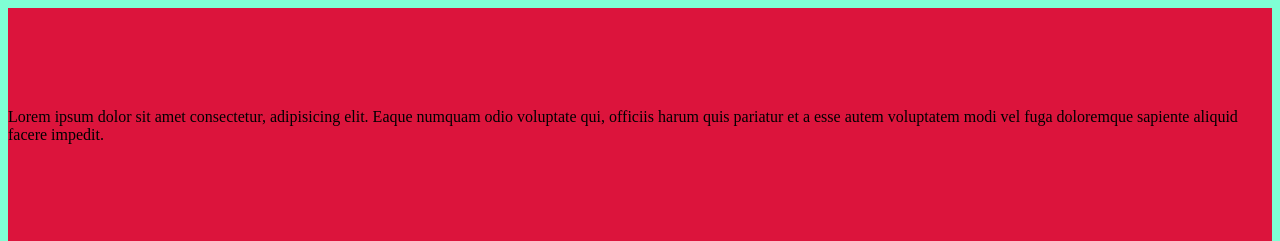
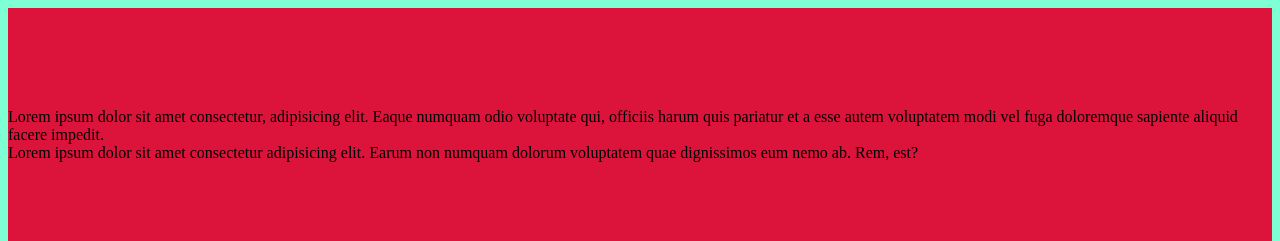
Before and after one commit to Nikolaus-B/tutorial-project, a website built with Vite: page src/index.html in a window 1280 px wide. Shown: the top 241 px of the page. Built offline with nearby package versions, Linux system fonts and the light colour scheme.

Commit message:
Update header.html

```diff
--- a/src/partials/header.html
+++ b/src/partials/header.html
@@ -4,4 +4,8 @@
     voluptate qui, officiis harum quis pariatur et a esse autem voluptatem modi
     vel fuga doloremque sapiente aliquid facere impedit.
   </p>
+  <p>
+    Lorem ipsum dolor sit amet consectetur adipisicing elit. Earum non numquam
+    dolorum voluptatem quae dignissimos eum nemo ab. Rem, est?
+  </p>
 </header>
```
